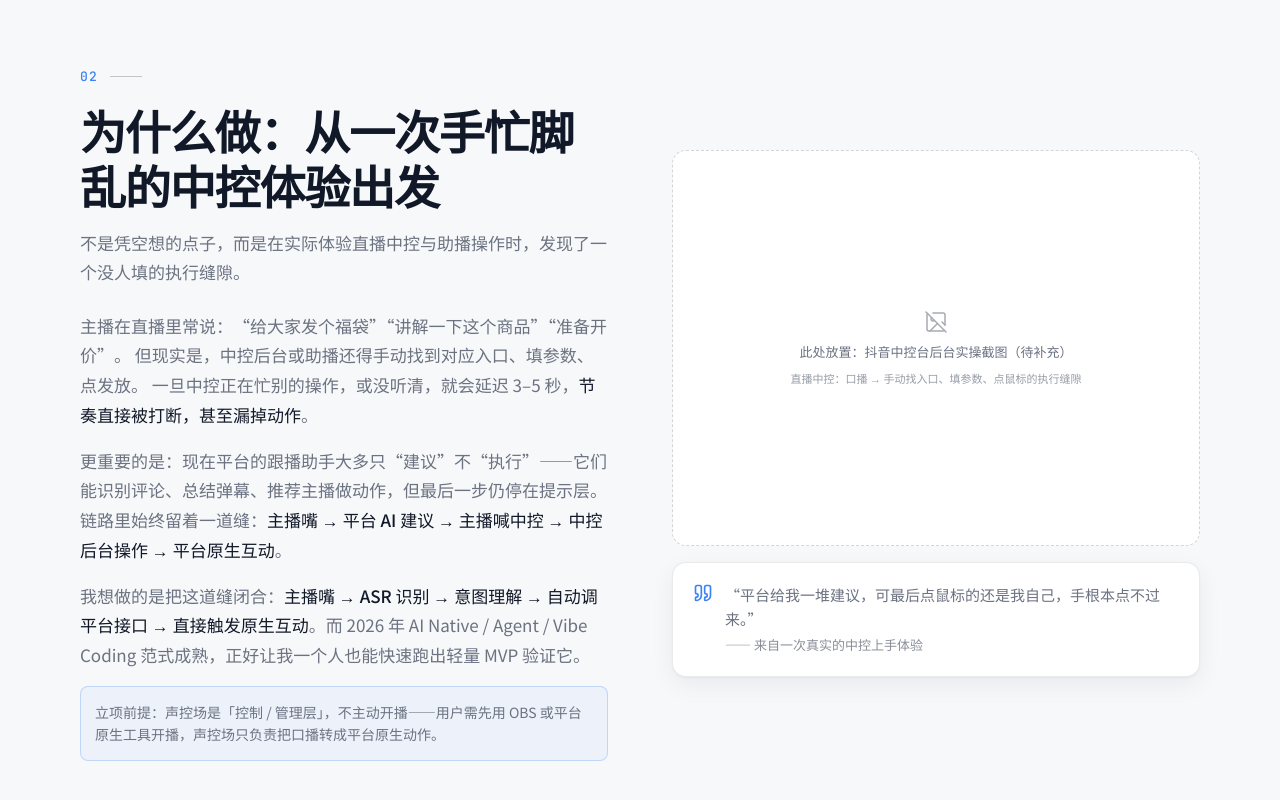
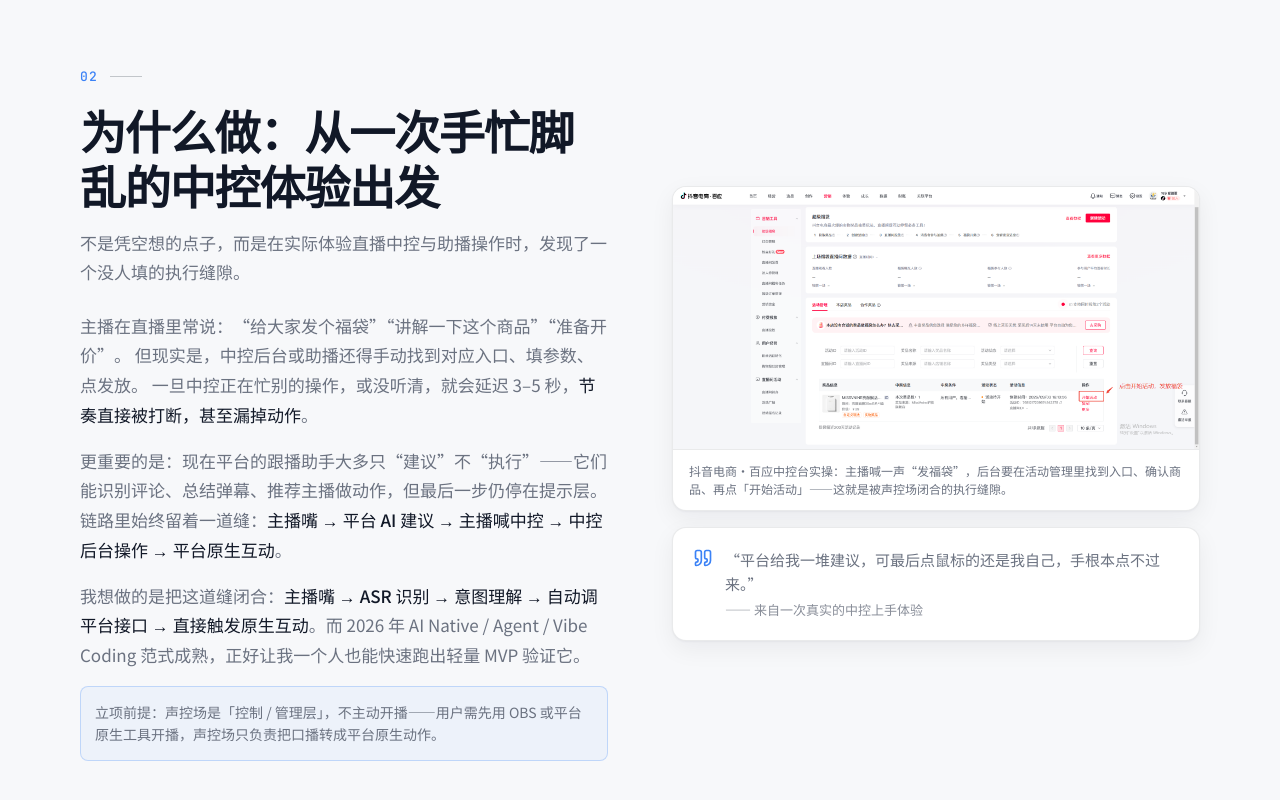
Before and after one commit to Ruonan411/shengkongchang-agent, a Next.js app: page / in a window 1280 px wide. Shown: the part 2516-3316 px from the top of the page. Built offline with nearby package versions, Linux system fonts and the light colour scheme; no server answers.

Commit message:
feat: Background 区块放入真实抖音百应中控台截图，替换占位符

```diff
--- a/components/Background.tsx
+++ b/components/Background.tsx
@@ -1,7 +1,7 @@
 "use client";
 
 import { Quote } from "lucide-react";
-import { Reveal, Section, SectionHeading, Placeholder } from "./primitives";
+import { Reveal, Section, SectionHeading } from "./primitives";
 
 export function Background() {
   return (
@@ -44,12 +44,18 @@ export function Background() {
         </Reveal>
 
         <Reveal delay={0.1}>
-          <Placeholder
-            tone="light"
-            ratio="4 / 3"
-            label="此处放置：抖音中控台后台实操截图（待补充）"
-            note="直播中控：口播 → 手动找入口、填参数、点鼠标的执行缝隙"
-          />
+          <figure className="overflow-hidden rounded-card border border-dark-border/10 bg-light-card shadow-soft">
+            {/* 真实中控台截图：抖音电商·百应 营销工具-超级福袋 */}
+            <img
+              src="/console-fudai.png"
+              alt="抖音电商·百应中控台：营销工具-超级福袋操作后台"
+              className="block w-full"
+              loading="lazy"
+            />
+            <figcaption className="border-t border-dark-border/10 px-4 py-3 text-[12px] leading-[1.5] text-muted-light">
+              抖音电商·百应中控台实操：主播喊一声“发福袋”，后台要在活动管理里找到入口、确认商品、再点「开始活动」——这就是被声控场闭合的执行缝隙。
+            </figcaption>
+          </figure>
           <div className="mt-4 flex gap-3 rounded-card border border-dark-border/10 bg-light-card p-5 shadow-soft">
             <Quote className="h-5 w-5 shrink-0 text-accent-blue" />
             <p className="text-[15px] leading-[1.6] text-muted-light">
```
Also changed, not shown: public/console-fudai.png (added).
